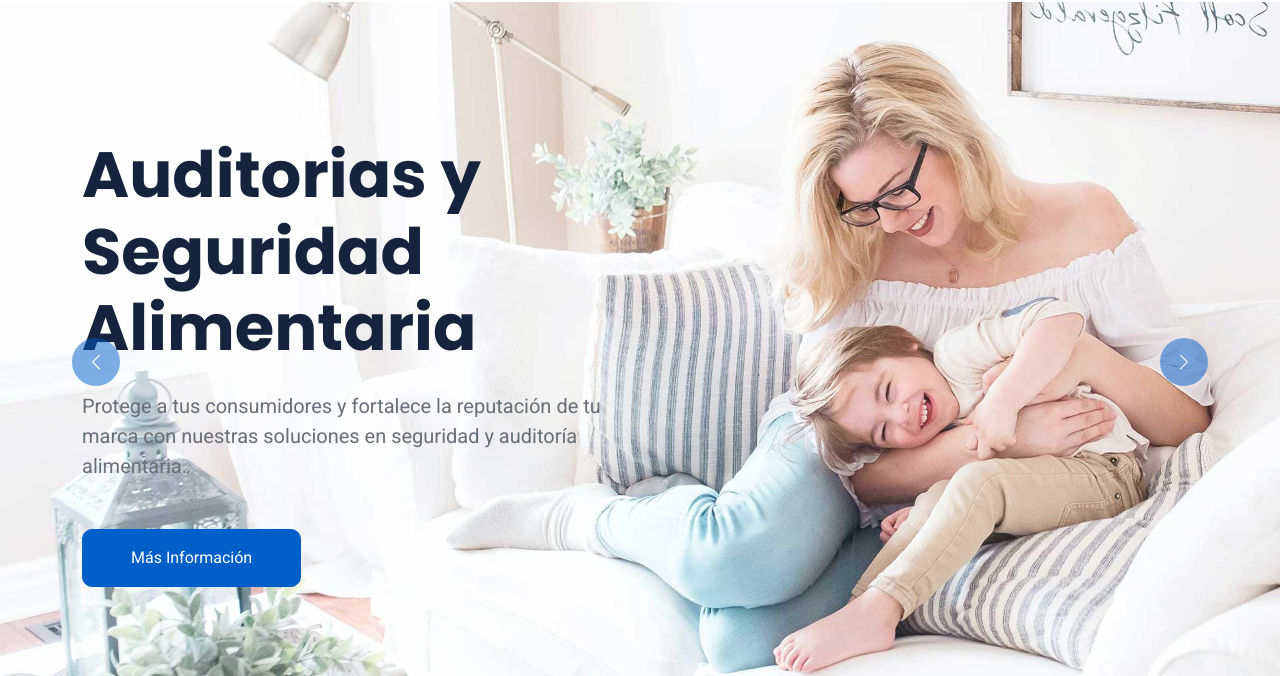
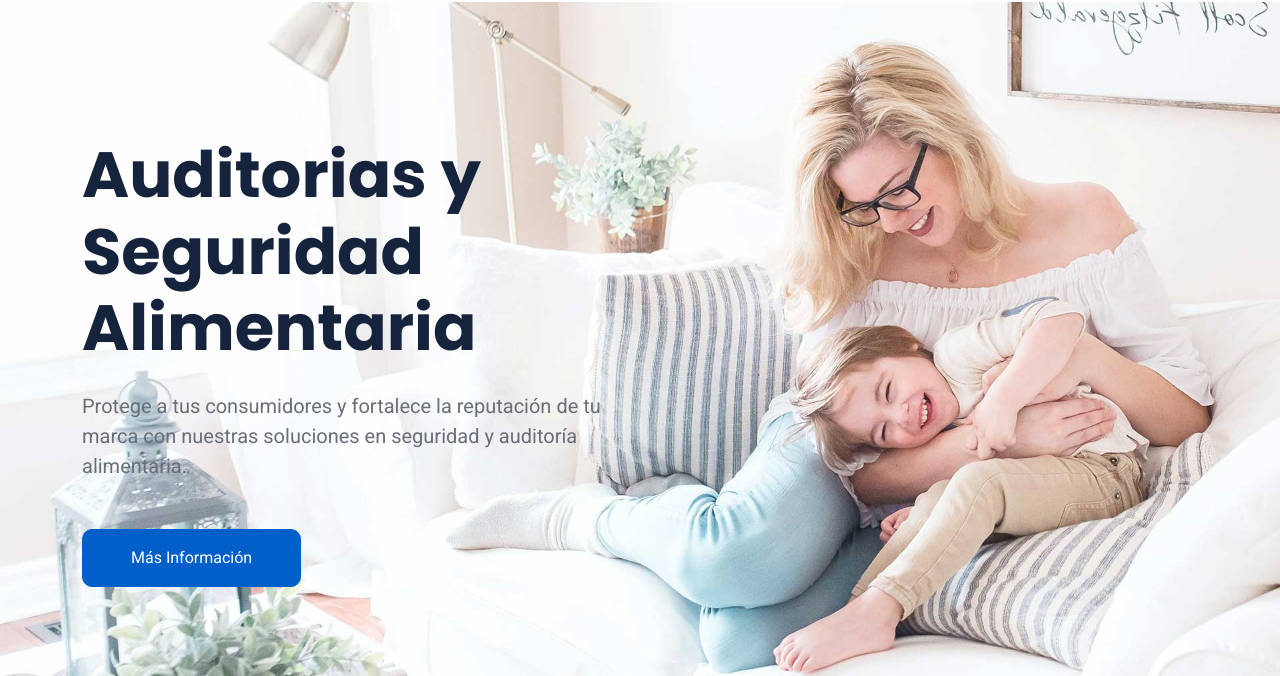
Before and after one commit to Coensal/website, a plain HTML site: page index.html in a window 1280 px wide. Shown: the part 124-800 px from the top of the page. Drawn offline with nearby package versions, Linux system fonts and the light colour scheme.

Commit message:
Eliminar botones next and previous desde principal

```diff
--- a/index.html
+++ b/index.html
@@ -141,24 +141,6 @@
             </div>
           </div>
         </div>
-        <button
-          class="carousel-control-prev"
-          type="button"
-          data-bs-target="#header-carousel"
-          data-bs-slide="prev"
-        >
-          <span class="carousel-control-prev-icon" aria-hidden="true"></span>
-          <span class="visually-hidden">Previous</span>
-        </button>
-        <button
-          class="carousel-control-next"
-          type="button"
-          data-bs-target="#header-carousel"
-          data-bs-slide="next"
-        >
-          <span class="carousel-control-next-icon" aria-hidden="true"></span>
-          <span class="visually-hidden">Next</span>
-        </button>
       </div>
     </div>
     <!-- Carousel End -->
```
